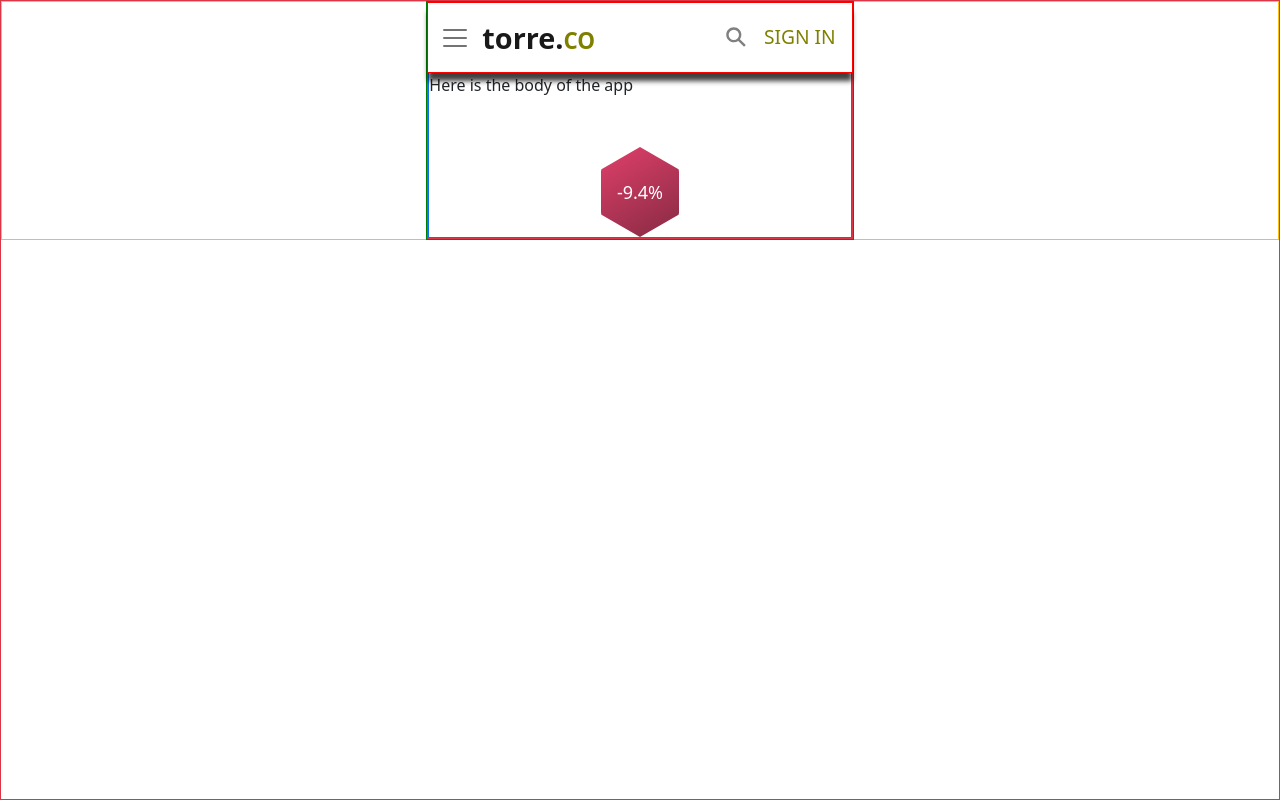
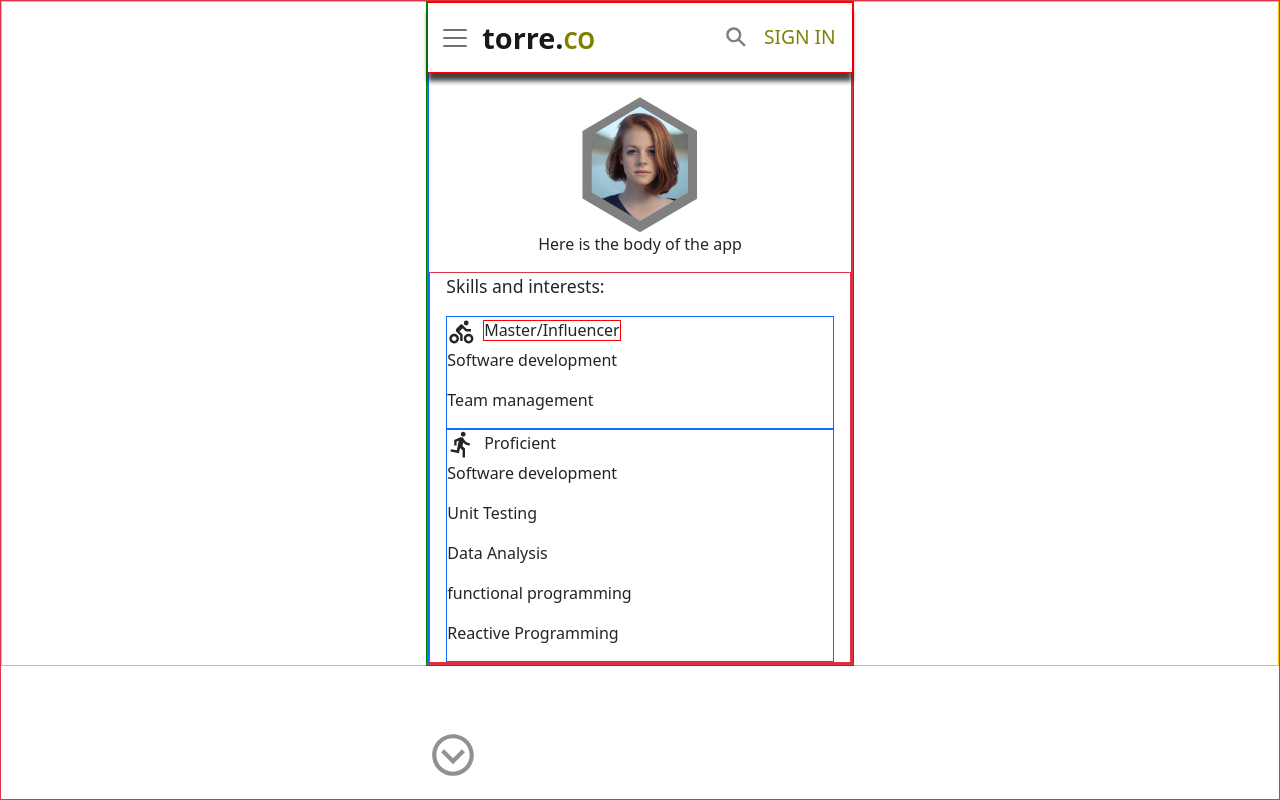
Before and after one commit to tundeiness/torre-task, a React (Create React App) app: page / in a window 1280 px wide. Built offline with nearby package versions, Linux system fonts and the light colour scheme.

Commit message:
implement scroll down button

```diff
--- a/src/App.js
+++ b/src/App.js
@@ -1,16 +1,44 @@
+/* eslint-disable no-unused-vars */
 import './App.scss';
+import React, { useRef, useState, useEffect } from 'react';
 import UserBody from './Views/user';
+import Scroll from './Components/scrollTo/scrollToArrow';
 import Header from './Components/header/Header';
 
-const App = () => (
+const App = () => {
+  const [showButton, setShowButton] = useState(false);
+  // const [scrollPosition, setScrollPosition] = useState(0);
+  // const [more, setMore] = useState('moreHidden');
+
+  const scrollToBottom = () => {
+    window.scrollTo({
+      top: 0,
+      behaviour: 'smooth',
+    });
+  };
+
+  useEffect(() => {
+    window.addEventListener('scroll', () => {
+      if (window.pageYOffset > 300) {
+        setShowButton(true);
+      } else {
+        setShowButton(false);
+      }
+    });
+    // winddow.removeEventListener();
+  }, []);
+
+  return (
     <main className="container-fluid border border-danger App">
       <section className="row border border-warning justify-content-center App__column-row">
         <div className="col-md-4 border border-danger gx-0 App__column-row--wrapper">
           <Header />
           <UserBody />
+          <Scroll />
         </div>
       </section>
     </main>
   );
+};
 
 export default App;
--- /dev/null
+++ b/src/Components/scrollTo/scrollToArrow.jsx
@@ -0,0 +1,33 @@
+import React, { useState, useEffect } from 'react';
+import { BiChevronDownCircle } from 'react-icons/bi';
+
+const ScrollArrow = () => {
+  const [showScroll, setShowScroll] = useState(false);
+
+  const checkScrollTop = () => {
+    if (!showScroll && window.pageYOffset <= 400) {
+      setShowScroll(true);
+    } else if (showScroll && window.pageYOffset > 400) {
+      setShowScroll(false);
+    }
+  };
+
+  const scrollTop = () => {
+    window.scrollTo({ bottom: 400, behavior: 'smooth' });
+  };
+
+  useEffect(() => {
+    window.addEventListener('scroll', checkScrollTop);
+    // winddow.removeEventListener();
+  }, []);
+
+  return (
+    <BiChevronDownCircle
+      className="scrollTop"
+      onClick={scrollTop}
+      style={{ height: 50, width: 50, display: showScroll ? 'flex' : 'none' }}
+    />
+  );
+};
+
+export default ScrollArrow;
--- a/src/Views/user.jsx
+++ b/src/Views/user.jsx
@@ -1,17 +1,43 @@
+/* eslint-disable react/style-prop-object */
 /* eslint-disable no-unused-vars */
 import React from 'react';
+import { MdDirectionsRun } from 'react-icons/md';
+import { BiCycling } from 'react-icons/bi';
+import Portrait from '../static/assets/img/christopher-campbell.jpg';
 
 const User = () => {
   const userProfile = 1;
   return (
     <aside className="border border-primary">
-      <div>
-        <p>Here is the body of the app</p>
-        <div className="user">
-          <div className="user__wrapper">
-            <div className="user__wrapper--inner" />
-            <div className="label">-9.4%</div>
+      <div className="avatar-details mt-4">
+        <div className="avatar">
+          <div className="avatar--image">
+            <img src={Portrait} alt="username" />
           </div>
+        </div>
+        <p className="text-center">Here is the body of the app</p>
+      </div>
+      <div className="skill-data border border-danger">
+        <p className="skill-data__heading ms-3">Skills and interests:</p>
+        <div className="skill-data__master border border-primary mx-3">
+          <div className="skill-data__master--wrapper d-flex">
+            <BiCycling />
+            <h6 className="mt-1 ms-2">Master/Influencer</h6>
+          </div>
+
+          <p>Software development</p>
+          <p>Team management</p>
+        </div>
+        <div className="skill-data__proficiency border border-primary mx-3">
+          <div className="d-flex skill-data__proficiency--wrapper">
+            <MdDirectionsRun />
+            <h6 className="mt-1 ms-2">Proficient</h6>
+          </div>
+          <p>Software development</p>
+          <p>Unit Testing</p>
+          <p>Data Analysis</p>
+          <p>functional programming</p>
+          <p>Reactive Programming</p>
         </div>
       </div>
     </aside>
--- a/src/static/sass/base/_reset.scss
+++ b/src/static/sass/base/_reset.scss
@@ -17,7 +17,6 @@ body{
     &--wrapper{
 
       outline: 1px solid green;
-      position: relative;
     }
   }
 }
--- a/src/static/sass/components/_global.scss
+++ b/src/static/sass/components/_global.scss
@@ -1 +1,2 @@
 @import 'header';
+@import 'scrollToArrow';
--- /dev/null
+++ b/src/static/sass/components/_scrollToArrow.scss
@@ -0,0 +1,13 @@
+.scrollTop{
+  position: fixed;
+  width: 100%;
+  bottom: 20px;
+  align-items: center;
+  height: 20px;
+  justify-content: center;
+  z-index: 1000;
+  cursor: pointer;
+  animation: fadeIn 0.3s;
+  transition: opacity 0.4s;
+  opacity: 0.5;
+}
--- a/src/static/sass/views/_user.scss
+++ b/src/static/sass/views/_user.scss
@@ -1,40 +1,66 @@
-.user{
-  &__wrapper{
-    position: relative;
-    width: 90px;
-    height: 90px;
-    margin: 50px auto 0;
+.avatar-details{
 
 
-    &--inner{
-      position: relative;
-      overflow: hidden;
+.avatar{
+  display: block;
+  margin: 0 auto;
+  position:relative;
+  width:115px;
+  height: 135px;
+  background: grey;
+  -webkit-clip-path: polygon(50% 0%, 100% 25%, 100% 75%, 50% 100%, 0% 75%, 0% 25%);
+  clip-path: polygon(50% 0%, 100% 25%, 100% 75%, 50% 100%, 0% 75%, 0% 25%);
+  -moz-clip-path: polygon(50% 0%, 100% 25%, 100% 75%, 50% 100%, 0% 75%, 0% 25%);
+
+
+  &--image{
+    position: absolute;
+    top: 9px;
+    left: 9px;
+    width:97px;
+    height: 115px;
+    -webkit-clip-path: polygon(50% 0%, 100% 25%, 100% 75%, 50% 100%, 0% 75%,  0% 25%);
+    clip-path: polygon(50% 0%, 100% 25%, 100% 75%, 50% 100%, 0% 75%, 0% 25%);
+    -moz-clip-path: polygon(50% 0%, 100% 25%, 100% 75%, 50% 100%, 0% 75%, 0%  25%);
+
+    img{
+      position: absolute;
       width: 100%;
       height: 100%;
-      transform: rotate(-30deg) skewX(30deg) scaleY(.866);
-    }
-
-    &--inner:before{
-      position: absolute;
-      right: 6.7%;
-      bottom: 0;
-      left: 6.7%;
-      top: 0;
-      transform: scaleY(1.155) skewX(-30deg) rotate(30deg);
-      background: linear-gradient(150deg, rgba(224,64,106,1) 0%, rgba(134,42,67,1) 100%);
-      content: '';
-      border-radius: 25px;
-    }
-
-    .label{
-      color: white;
-      font-size: 18px;
-      line-height: 1;
-      position: absolute;
-      top: 50%;
-      transform:translateY(-50%);
-      width: 100%;
-      text-align: center;
+      object-fit: cover;
+      -webkit-clip-path: polygon(50% 0%, 100% 25%, 100% 75%, 50% 100%, 0% 75%, 0% 25%);
+      clip-path: polygon(50% 0%, 100% 25%, 100% 75%, 50% 100%, 0% 75%, 0% 25%);
+      -moz-clip-path: polygon(50% 0%, 100% 25%, 100% 75%, 50% 100%, 0% 75%, 0% 25%);
     }
   }
 }
+
+}
+
+
+.skill-data{
+
+  &__heading{
+    // color: red;
+    font-size: 1.1rem;
+  }
+  &__master{
+
+    &--wrapper:nth-child(1){
+      font-size: 1.8rem;
+    }
+
+    &--wrapper{
+      h6{
+        outline: 1px solid red;
+      }
+    }
+  }
+
+  &__proficiency{
+    //  margin-top: 20rem;
+     &--wrapper:nth-child(1){
+      font-size: 1.8rem;
+    }
+  }
+}
```
Also changed, not shown: src/hooks/scroll.js (added), src/static/assets/img/christopher-campbell.jpg (added). Lines whose indentation alone changed are shown as unchanged.
